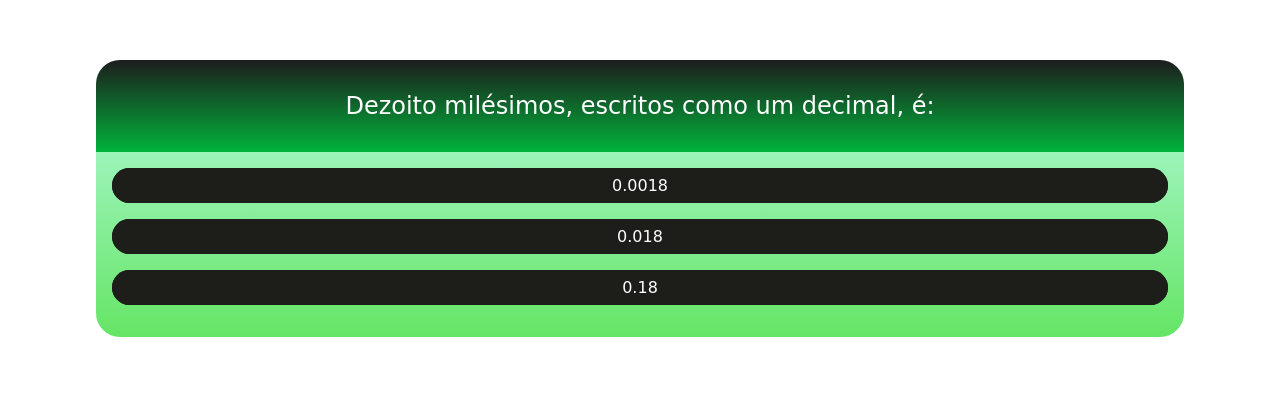
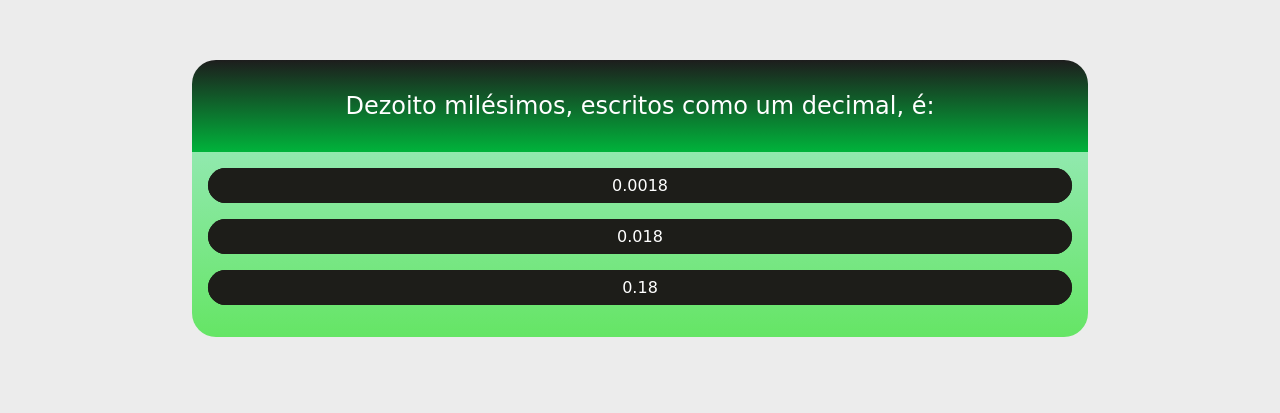
Before and after one commit to Elinaldo1/desafio-21-dias, a plain HTML site: page dia-14/index.html in a window 1280 px wide. Shown: the part 165-578 px from the top of the page. Drawn offline with Linux system fonts and the light colour scheme.

Commit message:
adjust background body

```diff
--- a/dia-11/style.css
+++ b/dia-11/style.css
@@ -12,6 +12,7 @@ body {
     justify-content: space-between;
     min-height: 100vh;
     overflow: hidden;
+    background: #fff;
 }
 
 form {
--- a/dia-14/style.css
+++ b/dia-14/style.css
@@ -11,6 +11,7 @@ body {
     justify-content: center;
     min-height: 100vh;
     padding: 5rem;
+    background: #ececec;
 }
 
 a {
@@ -33,7 +34,7 @@ main {
     align-items: center;
     justify-content: center;
     height: 350px;
-    width: 100%;
+    width: 80%;
 }
 
 ul {
@@ -41,8 +42,6 @@ ul {
     flex-direction: column;
     padding: 1rem;
     background-image: linear-gradient( #19e55d6e, rgb(101, 229, 101));
-    /* background: #1d1d1d; */
-    /* border: 1px solid #1d1d1d; */
     border-radius: 0 0 1.5rem 1.5rem;
 }
 
```
